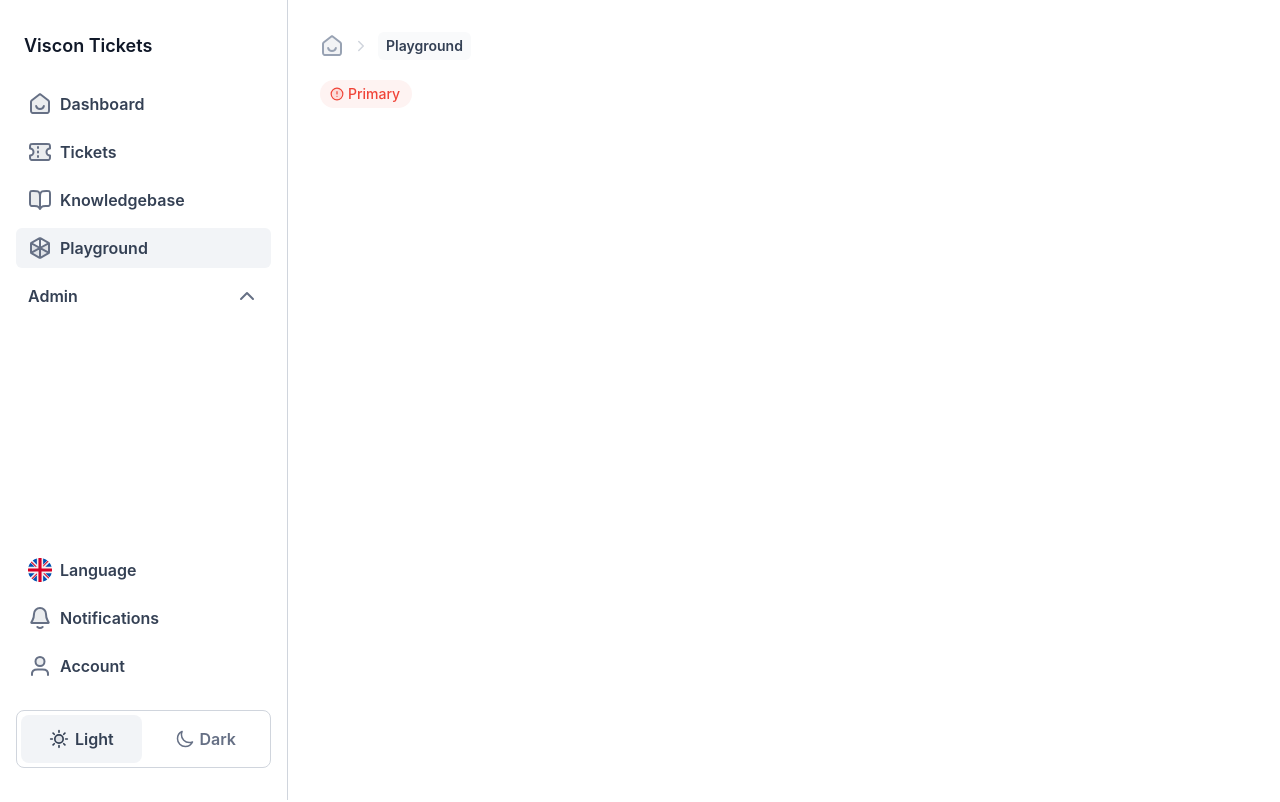
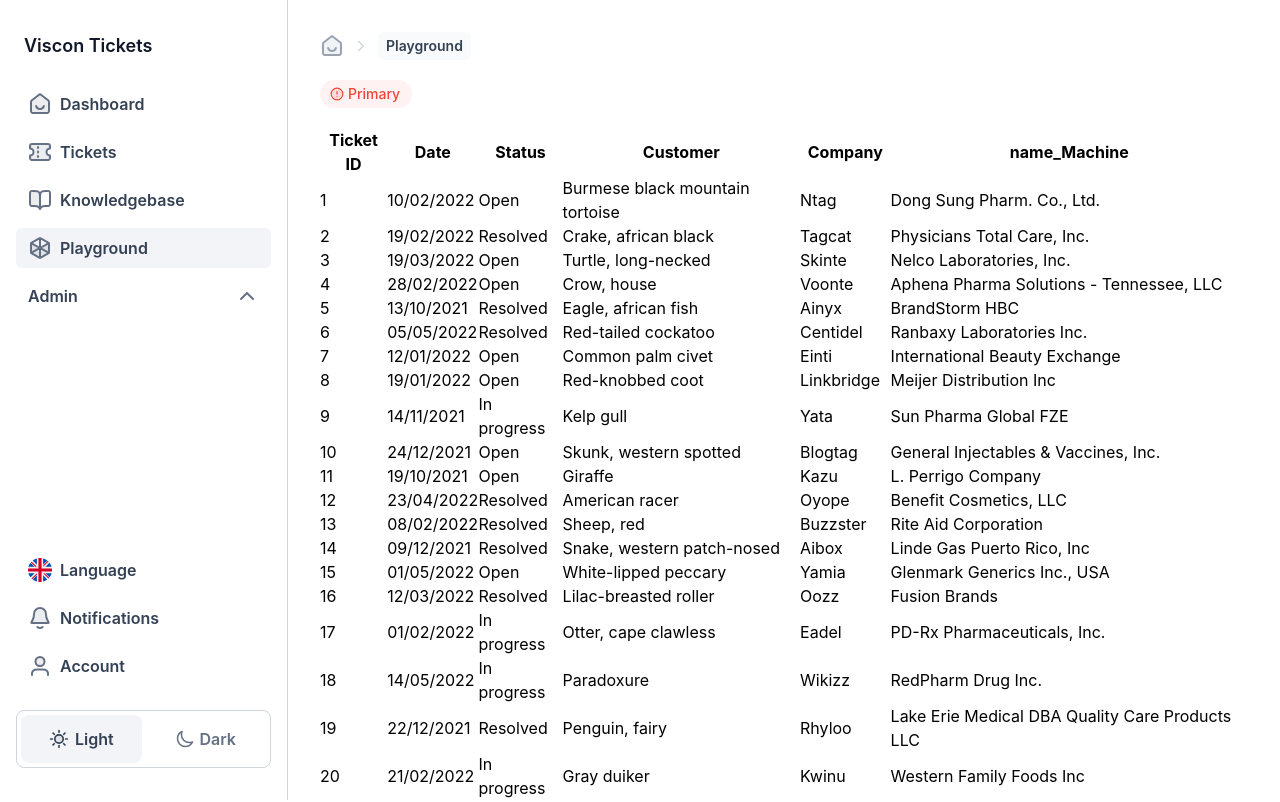
Before and after one commit to lucasprins/viscon-tickets, a React (Create React App) app in the folder client/: page /playground in a window 1280 px wide. Shown: the top 802 px of the page. Built offline with nearby package versions, Linux system fonts and the light colour scheme.

Commit message:
Fix: tables fix

```diff
--- a/client/package.json
+++ b/client/package.json
@@ -17,6 +17,7 @@
     "react-redux": "^8.0.4",
     "react-router-dom": "^6.3.0",
     "react-scripts": "5.0.1",
+    "react-table": "^7.8.0",
     "typescript": "^4.8.4",
     "web-vitals": "^2.1.4"
   },
@@ -47,6 +48,7 @@
   "devDependencies": {
     "@testing-library/react": "^13.4.0",
     "@types/jest": "^29.1.2",
+    "@types/react-table": "^7.7.12",
     "autoprefixer": "^10.4.12",
     "jest": "^29.1.2",
     "jest-environment-jsdom": "^29.1.2",
--- /dev/null
+++ b/client/src/components/organisms/Table/MOCK_DATA.json
@@ -0,0 +1,25 @@
+[{"id":1,"time_of_year":"10/02/2022","status_ticket":"Open","name_Customer":"Burmese black mountain tortoise","name_Company":"Ntag","name_Machine":"Dong Sung Pharm. Co., Ltd."},
+{"id":2,"time_of_year":"19/02/2022","status_ticket":"Resolved","name_Customer":"Crake, african black","name_Company":"Tagcat","name_Machine":"Physicians Total Care, Inc."},
+{"id":3,"time_of_year":"19/03/2022","status_ticket":"Open","name_Customer":"Turtle, long-necked","name_Company":"Skinte","name_Machine":"Nelco Laboratories, Inc."},
+{"id":4,"time_of_year":"28/02/2022","status_ticket":"Open","name_Customer":"Crow, house","name_Company":"Voonte","name_Machine":"Aphena Pharma Solutions - Tennessee, LLC"},
+{"id":5,"time_of_year":"13/10/2021","status_ticket":"Resolved","name_Customer":"Eagle, african fish","name_Company":"Ainyx","name_Machine":"BrandStorm HBC"},
+{"id":6,"time_of_year":"05/05/2022","status_ticket":"Resolved","name_Customer":"Red-tailed cockatoo","name_Company":"Centidel","name_Machine":"Ranbaxy Laboratories Inc."},
+{"id":7,"time_of_year":"12/01/2022","status_ticket":"Open","name_Customer":"Common palm civet","name_Company":"Einti","name_Machine":"International Beauty Exchange"},
+{"id":8,"time_of_year":"19/01/2022","status_ticket":"Open","name_Customer":"Red-knobbed coot","name_Company":"Linkbridge","name_Machine":"Meijer Distribution Inc"},
+{"id":9,"time_of_year":"14/11/2021","status_ticket":"In progress","name_Customer":"Kelp gull","name_Company":"Yata","name_Machine":"Sun Pharma Global FZE"},
+{"id":10,"time_of_year":"24/12/2021","status_ticket":"Open","name_Customer":"Skunk, western spotted","name_Company":"Blogtag","name_Machine":"General Injectables & Vaccines, Inc."},
+{"id":11,"time_of_year":"19/10/2021","status_ticket":"Open","name_Customer":"Giraffe","name_Company":"Kazu","name_Machine":"L. Perrigo Company"},
+{"id":12,"time_of_year":"23/04/2022","status_ticket":"Resolved","name_Customer":"American racer","name_Company":"Oyope","name_Machine":"Benefit Cosmetics, LLC"},
+{"id":13,"time_of_year":"08/02/2022","status_ticket":"Resolved","name_Customer":"Sheep, red","name_Company":"Buzzster","name_Machine":"Rite Aid Corporation"},
+{"id":14,"time_of_year":"09/12/2021","status_ticket":"Resolved","name_Customer":"Snake, western patch-nosed","name_Company":"Aibox","name_Machine":"Linde Gas Puerto Rico, Inc"},
+{"id":15,"time_of_year":"01/05/2022","status_ticket":"Open","name_Customer":"White-lipped peccary","name_Company":"Yamia","name_Machine":"Glenmark Generics Inc., USA"},
+{"id":16,"time_of_year":"12/03/2022","status_ticket":"Resolved","name_Customer":"Lilac-breasted roller","name_Company":"Oozz","name_Machine":"Fusion Brands"},
+{"id":17,"time_of_year":"01/02/2022","status_ticket":"In progress","name_Customer":"Otter, cape clawless","name_Company":"Eadel","name_Machine":"PD-Rx Pharmaceuticals, Inc."},
+{"id":18,"time_of_year":"14/05/2022","status_ticket":"In progress","name_Customer":"Paradoxure","name_Company":"Wikizz","name_Machine":"RedPharm Drug Inc."},
+{"id":19,"time_of_year":"22/12/2021","status_ticket":"Resolved","name_Customer":"Penguin, fairy","name_Company":"Rhyloo","name_Machine":"Lake Erie Medical DBA Quality Care Products LLC"},
+{"id":20,"time_of_year":"21/02/2022","status_ticket":"In progress","name_Customer":"Gray duiker","name_Company":"Kwinu","name_Machine":"Western Family Foods Inc"},
+{"id":21,"time_of_year":"26/04/2022","status_ticket":"Resolved","name_Customer":"Bird, black-throated butcher","name_Company":"Devshare","name_Machine":"Schmid and Son Packaging"},
+{"id":22,"time_of_year":"04/06/2022","status_ticket":"Open","name_Customer":"Antelope ground squirrel","name_Company":"Mycat","name_Machine":"Novartis Pharmaceutical Corporation"},
+{"id":23,"time_of_year":"07/03/2022","status_ticket":"In progress","name_Customer":"Turtle, long-necked","name_Company":"Tambee","name_Machine":"Physicians Total Care, Inc."},
+{"id":24,"time_of_year":"11/10/2022","status_ticket":"Open","name_Customer":"Cuis","name_Company":"Jabbercube","name_Machine":"North Safety Products"},
+{"id":25,"time_of_year":"30/04/2022","status_ticket":"In progress","name_Customer":"Tern, royal","name_Company":"Kimia","name_Machine":"Golden State Medical Supply, Inc."}]
--- /dev/null
+++ b/client/src/components/organisms/Table/basicTable.tsx
@@ -0,0 +1,78 @@
+import React, { useMemo } from "react";
+import { useTable, Column } from "react-table";
+import MOCK_DATA from "./MOCK_DATA.json";
+
+export const BasicTable = () => {
+    const COLUMNS: Column<{
+        id: number;
+        time_of_year: string;
+        status_ticket: string;
+        name_Customer: string;
+        name_Company: string;
+        name_Machine: string;
+    }>[] = [
+        {
+            Header: "Ticket ID",
+            accessor: "id",
+        },
+        {
+            Header: "Date",
+            accessor: "time_of_year",
+        },
+        {
+            Header: "Status",
+            accessor: "status_ticket",
+        },
+        {
+            Header: "Customer",
+            accessor: "name_Customer",
+        },
+        {
+            Header: "Company",
+            accessor: "name_Company",
+        },
+        {
+            Header: "name_Machine",
+            accessor: "name_Machine",
+        },
+    ];
+
+    const columns = useMemo(() => COLUMNS, []);
+    const data = useMemo(() => MOCK_DATA, []);
+
+    const { getTableProps, getTableBodyProps, headerGroups, rows, prepareRow } = useTable({ columns, data });
+
+    return (
+        <table {...getTableProps()}>
+            <thead>
+                {headerGroups.map((headerGroup) => (
+                    <tr {...headerGroup.getHeaderGroupProps}>
+                        {headerGroup.headers.map((column) => (
+                            <th {...column.getHeaderGroupProps}>
+                                {column.render("Header")}
+                            </th>
+                        ))}
+                    </tr>
+                ))}
+            </thead>
+            <tbody {...getTableBodyProps()}>
+                {rows.map((row) => {
+                    prepareRow(row);
+                    return (
+                        <tr {...row.getRowProps()}>
+                            {row.cells.map((cell) => {
+                                return (
+                                    <td {...cell.getCellProps}>
+                                        {cell.render("Cell")}
+                                    </td>
+                                );
+                            })}
+                        </tr>
+                    );
+                })}
+            </tbody>
+        </table>
+    );
+};
+
+// https://stackoverflow.com/questions/70411733/react-table-typescript-type-is-not-assignable
--- a/client/src/components/pages/Playground/Playground.tsx
+++ b/client/src/components/pages/Playground/Playground.tsx
@@ -3,6 +3,7 @@
 import { Breadcrumbs } from "../../atoms/Breadcrumbs/Breadcrumbs";
 import { IconAlert } from "../../atoms/Icons/Icons";
 import Layout from "../../organisms/Layout/Layout";
+import { BasicTable } from "../../organisms/Table/basicTable";
 
 export function Playground() {
     return (
@@ -17,6 +18,8 @@
                     text='Primary'
                     icon={<IconAlert size='14' fill='fill-error-500' color='stroke-error-500' />}
                 />
+
+                <BasicTable />
             </div>
         </div>
     );
```
Also changed, not shown: 1 other file (tests, documents, lock files or other folders).
